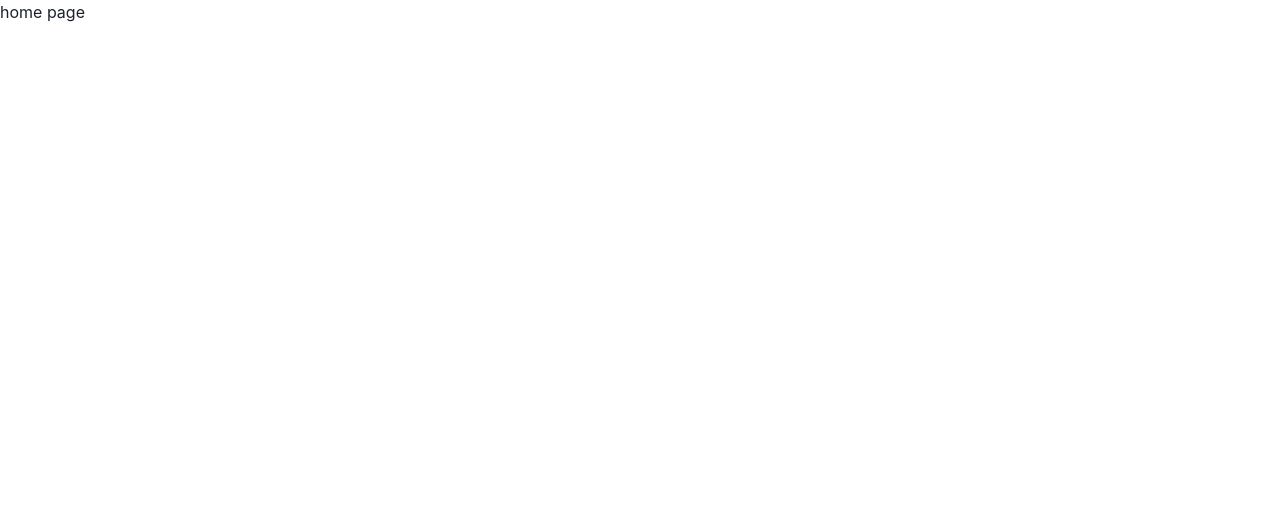
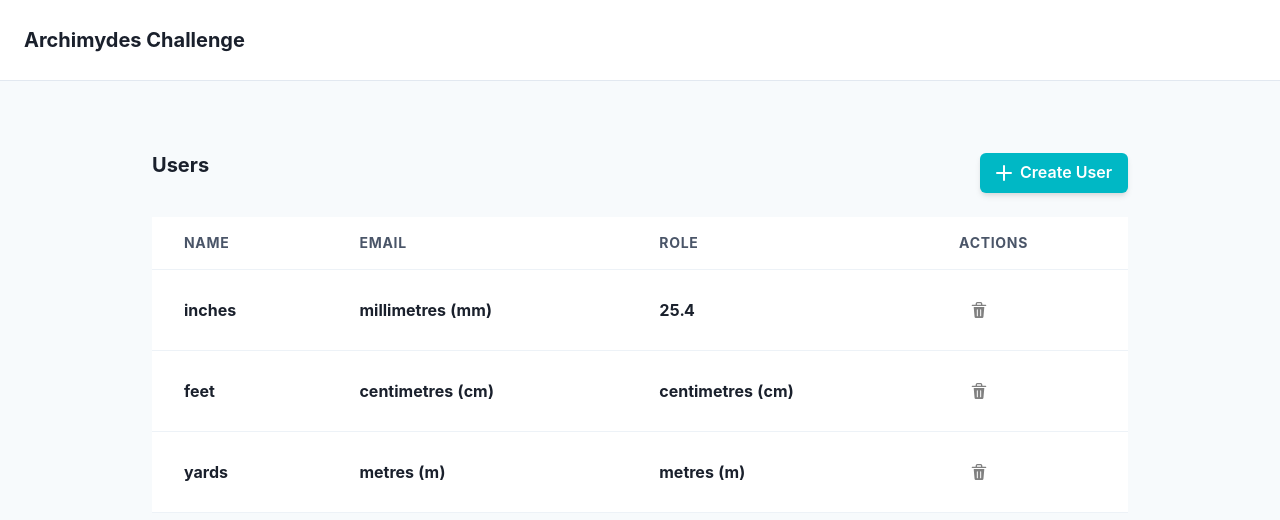
Before and after one commit to Boasbabs/react-frontend-challenge, a Next.js app: page / in a window 1280 px wide. Shown: the top 520 px of the page. Built offline with nearby package versions, Linux system fonts and the light colour scheme.

Commit message:
feat: add user view and app theme style

```diff
--- a/package.json
+++ b/package.json
@@ -9,6 +9,7 @@
     "lint": "next lint"
   },
   "dependencies": {
+    "@chakra-ui/icons": "^2.1.1",
     "@chakra-ui/next-js": "^2.2.0",
     "@chakra-ui/react": "^2.8.2",
     "@emotion/react": "^11.13.3",
--- a/src/app/layout.tsx
+++ b/src/app/layout.tsx
@@ -1,5 +1,6 @@
-import type { Metadata } from "next";
+import type { Metadata } from 'next'
 import { Providers } from './providers'
+import { PageContainer } from '@/modules/common/PageContainer'
 
 export const metadata: Metadata = {
     title: 'React Frontend Challenge',
@@ -7,14 +8,16 @@ export const metadata: Metadata = {
 }
 
 export default function RootLayout({
-  children,
+    children
 }: Readonly<{
-  children: React.ReactNode;
+    children: React.ReactNode
 }>) {
     return (
         <html lang="en">
             <body>
-              <Providers>{children}</Providers>
+                <Providers>
+                    <PageContainer>{children}</PageContainer>
+                </Providers>
             </body>
         </html>
     )
--- a/src/app/page.tsx
+++ b/src/app/page.tsx
@@ -1,6 +1,7 @@
+import { Users } from "@/modules/users";
 
 export default function Home() {
   return (
-   <h1>home page</h1>
+    <Users />
   );
 }
--- a/src/app/providers.tsx
+++ b/src/app/providers.tsx
@@ -1,7 +1,8 @@
 'use client'
 
 import { ChakraProvider } from '@chakra-ui/react'
+import { theme } from './theme'
 
 export function Providers({ children }: { children: React.ReactNode }) {
-    return <ChakraProvider>{children}</ChakraProvider>
+    return <ChakraProvider theme={theme}>{children}</ChakraProvider>
 }
--- /dev/null
+++ b/src/app/theme.ts
@@ -0,0 +1,28 @@
+import { extendTheme } from '@chakra-ui/react'
+import { defineStyleConfig } from '@chakra-ui/styled-system'
+
+const colors = {
+    brand: {
+        50: '#e6f8f9',
+        100: '#ccf1f3',
+        200: '#99e3e8',
+        300: '#66d4dc',
+        400: '#33c6d1',
+        500: '#00b8c5',
+        600: '#00a6b1',
+        700: '#00818a',
+        800: '#005c63',
+        900: '#00373b'
+    }
+}
+
+const buttonTheme = defineStyleConfig({
+    defaultProps: {
+        colorScheme: 'brand'
+    }
+})
+
+export const theme = extendTheme({
+    colors,
+    components: { Button: buttonTheme }
+})
--- /dev/null
+++ b/src/modules/common/Navbar.tsx
@@ -0,0 +1,34 @@
+'use client'
+
+import {
+    Box,
+    Flex,
+    useColorModeValue,
+
+    Heading,
+    useColorMode
+} from '@chakra-ui/react'
+
+export default function Navbar() {
+    const { colorMode, toggleColorMode } = useColorMode()
+    return (
+        <>
+            <Box
+                bg={useColorModeValue('white', 'gray.900')}
+                px={6}
+                py={2}
+                borderBottom={1}
+                borderStyle={'solid'}
+                borderColor={useColorModeValue('gray.200', 'gray.900')}
+            >
+                <Flex h={16} alignItems={'center'} justifyContent={'space-between'}>
+                    <Box>
+                        <Heading as="h2" size="md">
+                            Archimydes Challenge
+                        </Heading>
+                    </Box>
+                </Flex>
+            </Box>
+        </>
+    )
+}
--- /dev/null
+++ b/src/modules/common/PageContainer.tsx
@@ -0,0 +1,22 @@
+'use client'
+
+import {
+    Box,
+    Container,
+} from '@chakra-ui/react'
+import Navbar from './Navbar'
+
+type Props = {
+    children: React.ReactNode
+}
+
+export const PageContainer = ({ children }: Props) => {
+    return (
+        <Box bg={'gray.50'} minH={'100vH'}>
+            <Navbar />
+            <Container maxW={'5xl'} mt={12} padding={6}>
+                {children}
+            </Container>
+        </Box>
+    )
+}
--- /dev/null
+++ b/src/modules/users/index.tsx
@@ -0,0 +1,83 @@
+'use client'
+import {
+    Table,
+    Thead,
+    Tbody,
+    Tr,
+    Th,
+    Td,
+    Button,
+    Flex,
+    TableContainer,
+    Box,
+    Spacer,
+    IconButton,
+    Heading
+} from '@chakra-ui/react'
+import { AddIcon, DeleteIcon } from '@chakra-ui/icons'
+
+export const Users = ({}) => {
+    return (
+        <Box>
+            <Flex marginBottom={6}>
+                <Heading as="h3" size="md">
+                    Users
+                </Heading>
+                <Spacer />
+                <Button leftIcon={<AddIcon />} boxShadow="md">
+                    Create User
+                </Button>
+            </Flex>
+            <TableContainer backgroundColor="white">
+                <Table size="lg">
+                    <Thead>
+                        <Tr>
+                            <Th>Name</Th>
+                            <Th>Email</Th>
+                            <Th>Role</Th>
+                            <Th>Actions</Th>
+                        </Tr>
+                    </Thead>
+                    <Tbody fontWeight={'bold'}>
+                        <Tr>
+                            <Td>inches</Td>
+                            <Td>millimetres (mm)</Td>
+                            <Td>25.4</Td>
+                            <Td>
+                                <IconButton
+                                    colorScheme="whiteAlpha"
+                                    aria-label="Delete User"
+                                    icon={<DeleteIcon color="gray" />}
+                                />
+                            </Td>
+                        </Tr>
+                        <Tr>
+                            <Td>feet</Td>
+                            <Td>centimetres (cm)</Td>
+                            <Td>centimetres (cm)</Td>
+                            <Td>
+                                <IconButton
+                                    colorScheme="whiteAlpha"
+                                    aria-label="Delete User"
+                                    icon={<DeleteIcon color="gray" />}
+                                />
+                            </Td>
+                        </Tr>
+                        <Tr>
+                            <Td>yards</Td>
+                            <Td>metres (m)</Td>
+                            <Td>metres (m)</Td>
+                            <Td>
+                                <IconButton
+                                    colorScheme="whiteAlpha"
+                                    aria-label="Delete User"
+                                    icon={<DeleteIcon color="gray" />}
+                                />
+                            </Td>
+                        </Tr>
+                    </Tbody>
+                </Table>
+            </TableContainer>
+        </Box>
+    )
+}
```
Also changed, not shown: 1 other file (tests, documents, lock files or other folders). Lines whose indentation alone changed are shown as unchanged.
